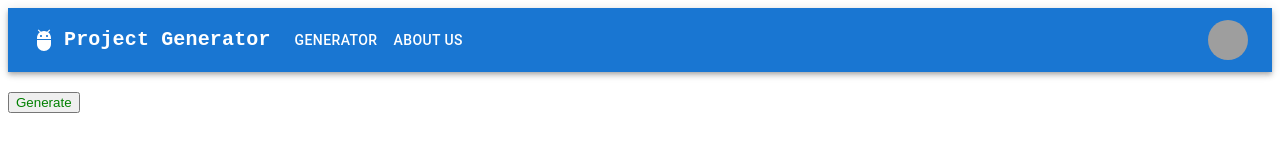
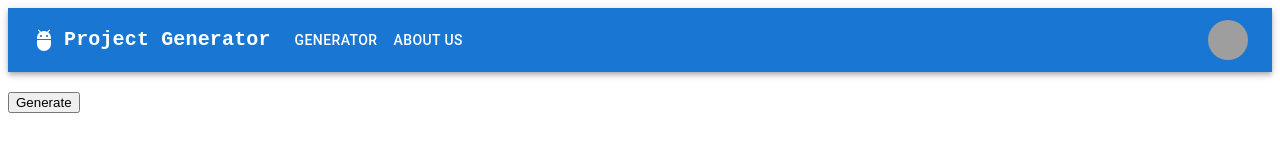
Before and after one commit to RCSIndustries/Project-Generator, a React (Create React App) app in the folder client/: page / in a window 1280 px wide. Shown: the top 163 px of the page. Built offline with nearby package versions, Linux system fonts and the light colour scheme; grey boxes are pictures that could not be loaded.

Commit message:
Updated Props

```diff
--- a/client/package.json
+++ b/client/package.json
@@ -24,6 +24,7 @@
     "express": "^4.18.2",
     "next": "^13.4.19",
     "nth-check": "^2.0.1",
+    "prop-types": "^15.8.1",
     "react": "18.2.0",
     "react-dom": "18.2.0",
     "react-router-dom": "^6.8.1",
--- a/client/src/App.tsx
+++ b/client/src/App.tsx
@@ -1,30 +1,21 @@
+import React, { useState } from 'react';
 import { Route, Routes } from 'react-router';
 import { ResponsiveNavBar } from './web/common/ResponseiveNavBar';
-import Generator from './web/components/Generator/Generator';
-import { GeneratorProps } from './structs/generatorinterface';
-import { useState } from 'react';
-const initProps:GeneratorProps ={
-  "project_name":"",
-  "project_desc":"",
-  "project_diff":"",
-  "project_lang":""
-};
+import { Generator } from './web/components/Generator';
+import { initProps } from './web/components/maps/maps';
+
 function ProjectGenerator() {
-  const [data, setData] = useState<GeneratorProps>(initProps);
+  const [data, setData] = useState<object>(initProps);
 
-  // Function to update data
-  const updateData = (params:GeneratorProps) => {
-    setData(params);
-  };
   return (
-    <div className="ProjectGenerator">
+    <React.Fragment>
       <ResponsiveNavBar />
       <Routes>
-        { <Route path='/' element={<Generator {...data} setData={setData}/>} />
-        /*<Route path='/generator' element={<Generator />} />
+        <Route path='/' element={<Generator data={data} setData={setData}/>} />
+        {/*<Route path='/generator' element={<Generator />} />
         <Route path='/aboutus' element={<About />} /> */}
       </Routes>
-    </div>
+    </React.Fragment>
   );
 }
 
--- a/client/src/services/generator/generatorservices.tsx
+++ b/client/src/services/generator/useGeneratorServices.tsx
@@ -1,5 +1,4 @@
-import axios, * as others from 'axios';
-import { GeneratorProps } from '../../structs/generatorinterface';
+import axios from 'axios';
 const axiosInstance = axios.create({
     baseURL: 'http://localhost:4000', // Your API base URL
     headers: {
@@ -8,28 +7,29 @@ const axiosInstance = axios.create({
     },
   });
 
-export const generateIdea=()=>{
-    var data: GeneratorProps;
+export const useGeneratorServices = async () => {
+    let data: object;
 
-    axiosInstance.get('/api/generate/')
+    await axiosInstance.get('/api/generate/')
 
-  .then(function (response:any) {
+  .then((response) => {
     // handle success
-    // console.log(response.data);
-    data=response.data[0];
+    console.log(response.data);
+    data = response.data[0];
   })
-  .catch(function (error: any) {
+  .catch((error) => {
     // handle error
     console.log(error);
-    data={
+    data = {
         "project_name":"",
         "project_desc":"",
         "project_diff":"",
         "project_lang":""
     };
   })
-  .finally(function () {
+  .finally(() => {
     // always executed
+    console.log('Returned Data: ', data);
     return data;
   });
  }
--- a/client/src/structs/generatorinterface.tsx
+++ /dev/null
@@ -1,6 +0,0 @@
-export interface GeneratorProps {
-    project_name:String;
-    project_desc:String;
-    project_diff:String;
-    project_lang:String;
- }
--- a/client/src/web/components/Generator/Generator.css
+++ /dev/null
@@ -1,6 +0,0 @@
-.Generator-Page{
-
-}
-#generate-btn{
-    color:green;
-}
--- a/client/src/web/components/Generator/Generator.tsx
+++ b/client/src/web/components/Generator/Generator.tsx
@@ -1,19 +1,26 @@
-import React, { FC } from 'react';
-import './Generator.css';
-import { generateIdea } from '../../../services/generator/generatorservices';
-import { GeneratorProps } from '../../../structs/generatorinterface';
+import React, { useEffect } from 'react';
+import PropTypes from 'prop-types';
+import { useGeneratorServices } from '../../../services/generator/useGeneratorServices';
 
+export const Generator = ({data, setData}) => {
 
+  const updateData = () => {
+   setData(useGeneratorServices);
+ };
 
+ useEffect(() => {
+   console.log('Data: ', data);
+ }, [data])
 
-const Generator: FC<GeneratorProps> = (data:any, setData:any) => {
-
-return(
-<div className='Generator-Page'>
-   <h2>{data.project_name}</h2>
-   <button id="generate-btn" onClick={generateIdea}>Generate</button>
-</div>
-);
+   return(
+      <React.Fragment>
+         <h2>{data.project_name}</h2>
+         <button id="generate-btn" onClick={updateData}>Generate</button>
+      </React.Fragment>
+   );
 };
 
-export default Generator;
+Generator.propTypes = {
+   data: PropTypes.shape({}).isRequired,
+   setData: PropTypes.func.isRequired
+};
--- /dev/null
+++ b/client/src/web/components/Generator/index.ts
@@ -0,0 +1 @@
+export { Generator } from './Generator';
--- /dev/null
+++ b/client/src/web/components/maps/maps.ts
@@ -0,0 +1,6 @@
+export const initProps = {
+    "project_name":"",
+    "project_desc":"",
+    "project_diff":"",
+    "project_lang":""
+  };
--- a/client/tsconfig.json
+++ b/client/tsconfig.json
@@ -10,7 +10,7 @@
     "skipLibCheck": true,
     "esModuleInterop": true,
     "allowSyntheticDefaultImports": true,
-    "strict": true,
+    "strict": false,
     "forceConsistentCasingInFileNames": true,
     "noFallthroughCasesInSwitch": true,
     "module": "esnext",
```
Also changed, not shown: 1 other file (tests, documents, lock files or other folders).
